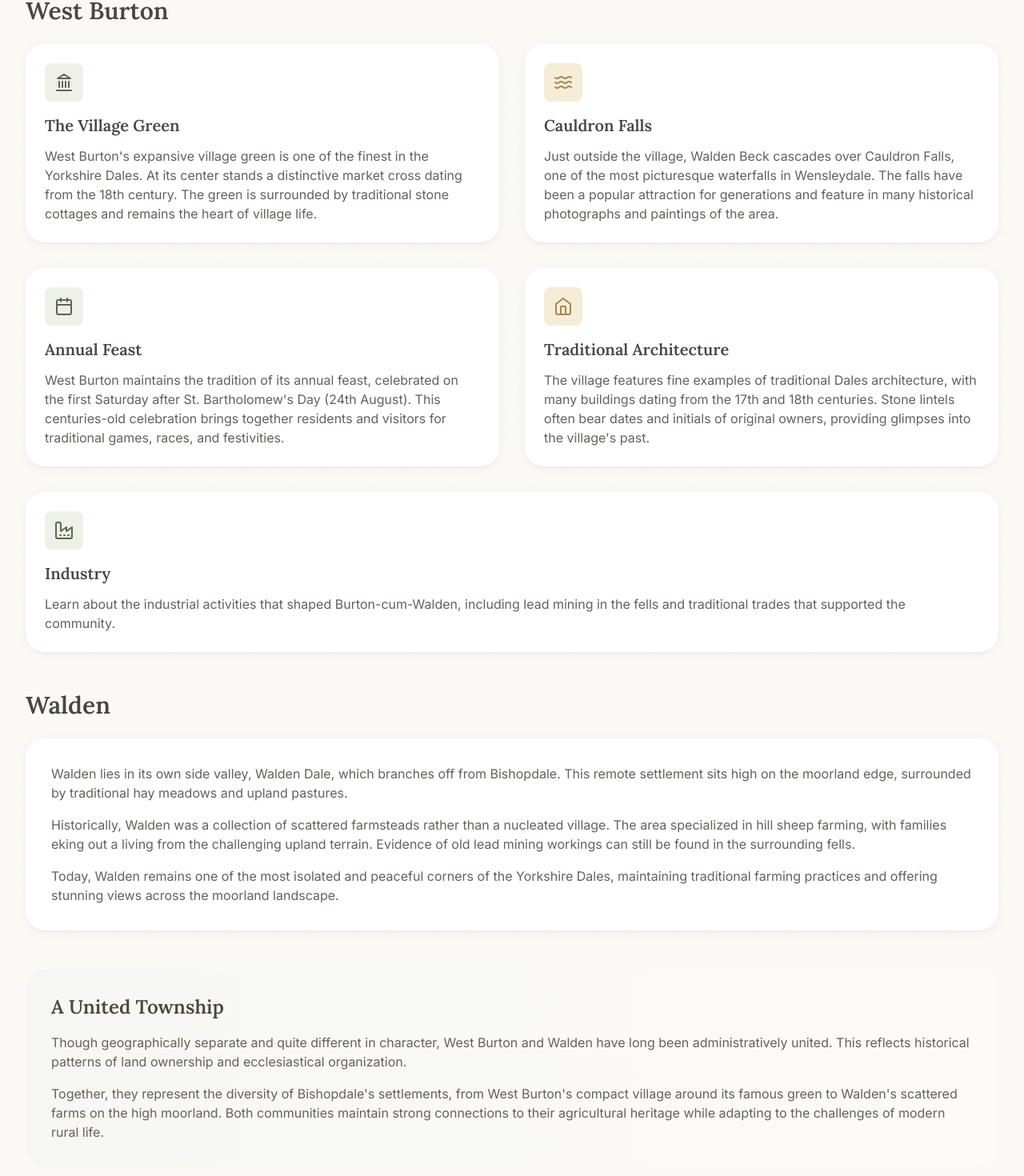
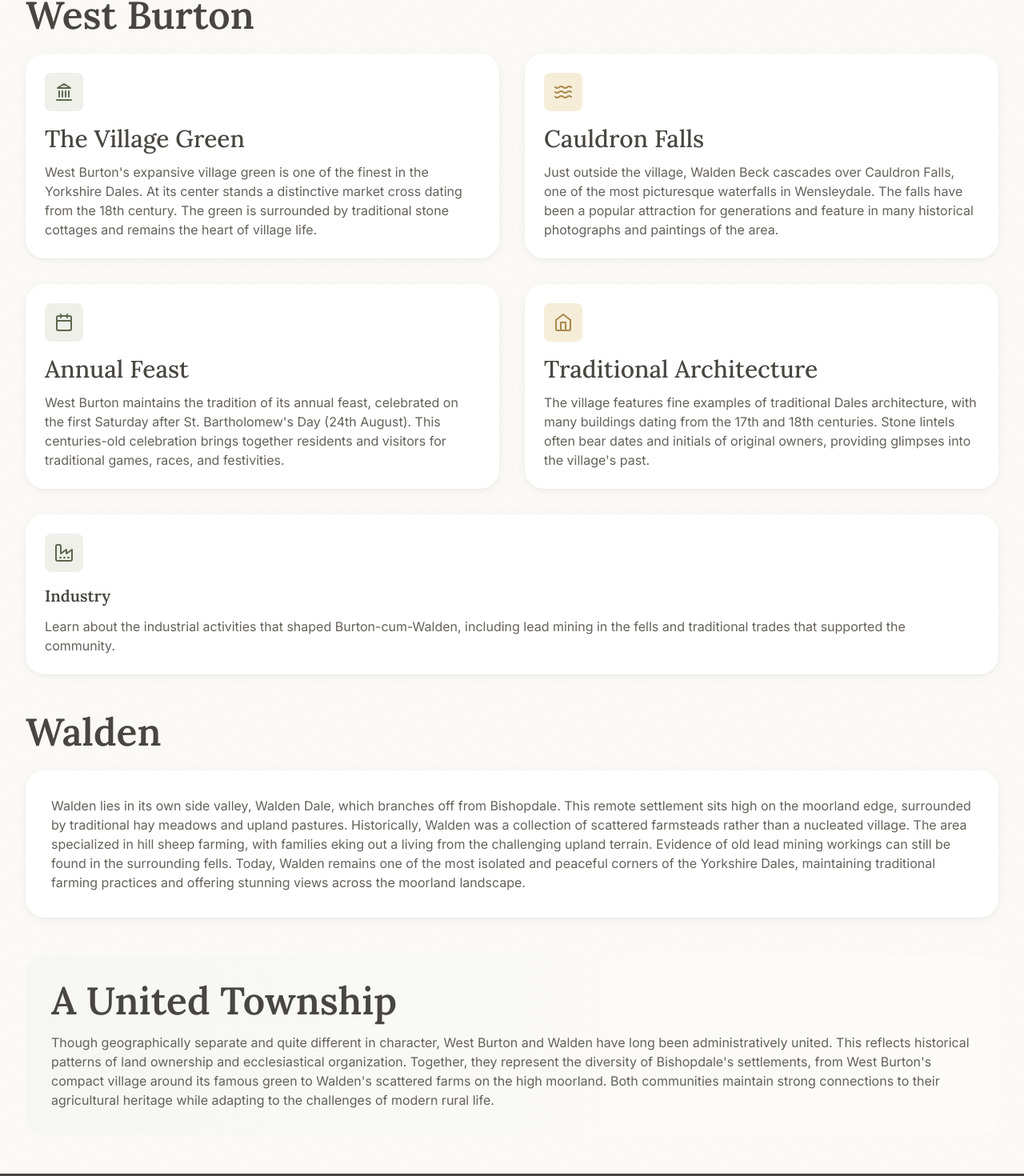
Before and after one commit to HarryAdney/T3, a React (Vite) app: page /townships/burton-cum-walden in a window 1280 px wide. Shown: the part 692-2162 px from the top of the page at 80% size. Built offline with nearby package versions, Linux system fonts and the light colour scheme; no server answers; the database is empty.

Commit message:
Added 20260117103906_add_burton_cum_walden_editable_fields.sql

```diff
--- a/src/pages/townships/burton-cum-walden/BurtonCumWalden.tsx
+++ b/src/pages/townships/burton-cum-walden/BurtonCumWalden.tsx
@@ -9,8 +9,24 @@ import { useEditMode } from '../../../contexts/EditModeContext';
 
 interface TownshipContent {
   id: string;
+  title: string;
   subtitle: string;
   description: any;
+  west_burton_title: string;
+  card1_title: string;
+  card1_content: any;
+  card2_title: string;
+  card2_content: any;
+  card3_title: string;
+  card3_content: any;
+  card4_title: string;
+  card4_content: any;
+  industry_title: string;
+  industry_content: any;
+  walden_title: string;
+  walden_content: any;
+  united_township_title: string;
+  united_township_content: any;
 }
 
 export function BurtonCumWalden() {
@@ -26,7 +42,17 @@ export function BurtonCumWalden() {
     try {
       const { data } = await supabase
         .from('townships')
-        .select('id, subtitle, description')
+        .select(`
+          id, title, subtitle, description,
+          west_burton_title,
+          card1_title, card1_content,
+          card2_title, card2_content,
+          card3_title, card3_content,
+          card4_title, card4_content,
+          industry_title, industry_content,
+          walden_title, walden_content,
+          united_township_title, united_township_content
+        `)
         .eq('slug', 'burton-cum-walden')
         .maybeSingle();
 
@@ -102,6 +128,26 @@ export function BurtonCumWalden() {
     await loadContent();
   };
 
+  const handleSaveTextOnly = async (field: string, htmlContent: string) => {
+    if (!content?.id) return;
+
+    const tempDiv = document.createElement('div');
+    tempDiv.innerHTML = htmlContent;
+    const text = tempDiv.textContent || '';
+
+    const { error } = await supabase
+      .from('townships')
+      .update({ [field]: text })
+      .eq('id', content.id);
+
+    if (error) {
+      console.error('Error saving:', error);
+      throw error;
+    }
+
+    await loadContent();
+  };
+
   return (
     <PageWrapper>
       <div className="relative h-64 mb-8 overflow-hidden md:h-80 lg:h-96">
@@ -114,9 +160,14 @@ export function BurtonCumWalden() {
         </div>
         <div className="absolute inset-0 flex items-center justify-center bg-gradient-to-t from-stone-900/70 to-stone-900/20">
           <div className="text-center text-white">
-            <h1 className="mb-4 font-serif text-4xl font-bold md:text-5xl lg:text-6xl">
-              Burton-cum-Walden
-            </h1>
+            {!loading && (
+              <InlineEditor
+                content={`<h1>${content?.title || 'Burton-cum-Walden'}</h1>`}
+                onSave={(html) => handleSaveTextOnly('title', html)}
+                className="mb-4 font-serif text-4xl font-bold md:text-5xl lg:text-6xl"
+                placeholder="Click to edit title"
+              />
+            )}
             {!loading && (
               <InlineEditor
                 content={`<p>${content?.subtitle || 'Two historic settlements united as one township'}</p>`}
@@ -154,68 +205,113 @@ export function BurtonCumWalden() {
         </div>
 
         <div className="mb-12">
-          <h2 className="mb-6 font-serif text-3xl font-semibold text-stone-900">
-            West Burton
-          </h2>
+          {!loading && (
+            <InlineEditor
+              content={`<h2>${content?.west_burton_title || 'West Burton'}</h2>`}
+              onSave={(html) => handleSaveTextOnly('west_burton_title', html)}
+              className="mb-6 font-serif text-3xl font-semibold text-stone-900"
+              placeholder="Click to edit section title"
+            />
+          )}
           <div className="grid gap-8 md:grid-cols-2">
             <div className="card">
               <div className="flex items-center justify-center w-12 h-12 mb-4 rounded-lg bg-sage-100">
                 <Landmark className="w-6 h-6 text-sage-700" />
               </div>
-              <h3 className="mb-3 font-serif text-xl font-semibold text-stone-900">
-                The Village Green
-              </h3>
-              <p className="text-stone-700">
-                West Burton's expansive village green is one of the finest in the Yorkshire Dales.
-                At its center stands a distinctive market cross dating from the 18th century.
-                The green is surrounded by traditional stone cottages and remains the heart of
-                village life.
-              </p>
+              {!loading && (
+                <InlineEditor
+                  content={`<h3>${content?.card1_title || 'The Village Green'}</h3>`}
+                  onSave={(html) => handleSaveTextOnly('card1_title', html)}
+                  className="mb-3 font-serif text-xl font-semibold text-stone-900"
+                  placeholder="Click to edit card title"
+                />
+              )}
+              {!loading && (
+                <InlineEditor
+                  content={jsonToHtml(
+                    content?.card1_content,
+                    "West Burton's expansive village green is one of the finest in the Yorkshire Dales. At its center stands a distinctive market cross dating from the 18th century. The green is surrounded by traditional stone cottages and remains the heart of village life."
+                  )}
+                  onSave={(html) => handleSaveField('card1_content', html)}
+                  className="text-stone-700"
+                  placeholder="Click to edit card content"
+                />
+              )}
             </div>
 
             <div className="card">
               <div className="flex items-center justify-center w-12 h-12 mb-4 rounded-lg bg-parchment-200">
                 <Waves className="w-6 h-6 text-parchment-700" />
               </div>
-              <h3 className="mb-3 font-serif text-xl font-semibold text-stone-900">
-                Cauldron Falls
-              </h3>
-              <p className="text-stone-700">
-                Just outside the village, Walden Beck cascades over Cauldron Falls, one of the
-                most picturesque waterfalls in Wensleydale. The falls have been a popular
-                attraction for generations and feature in many historical photographs and
-                paintings of the area.
-              </p>
+              {!loading && (
+                <InlineEditor
+                  content={`<h3>${content?.card2_title || 'Cauldron Falls'}</h3>`}
+                  onSave={(html) => handleSaveTextOnly('card2_title', html)}
+                  className="mb-3 font-serif text-xl font-semibold text-stone-900"
+                  placeholder="Click to edit card title"
+                />
+              )}
+              {!loading && (
+                <InlineEditor
+                  content={jsonToHtml(
+                    content?.card2_content,
+                    "Just outside the village, Walden Beck cascades over Cauldron Falls, one of the most picturesque waterfalls in Wensleydale. The falls have been a popular attraction for generations and feature in many historical photographs and paintings of the area."
+                  )}
+                  onSave={(html) => handleSaveField('card2_content', html)}
+                  className="text-stone-700"
+                  placeholder="Click to edit card content"
+                />
+              )}
             </div>
 
             <div className="card">
               <div className="flex items-center justify-center w-12 h-12 mb-4 rounded-lg bg-sage-100">
                 <Calendar className="w-6 h-6 text-sage-700" />
               </div>
-              <h3 className="mb-3 font-serif text-xl font-semibold text-stone-900">
-                Annual Feast
-              </h3>
-              <p className="text-stone-700">
-                West Burton maintains the tradition of its annual feast, celebrated on the
-                first Saturday after St. Bartholomew's Day (24th August). This centuries-old
-                celebration brings together residents and visitors for traditional games,
-                races, and festivities.
-              </p>
+              {!loading && (
+                <InlineEditor
+                  content={`<h3>${content?.card3_title || 'Annual Feast'}</h3>`}
+                  onSave={(html) => handleSaveTextOnly('card3_title', html)}
+                  className="mb-3 font-serif text-xl font-semibold text-stone-900"
+                  placeholder="Click to edit card title"
+                />
+              )}
+              {!loading && (
+                <InlineEditor
+                  content={jsonToHtml(
+                    content?.card3_content,
+                    "West Burton maintains the tradition of its annual feast, celebrated on the first Saturday after St. Bartholomew's Day (24th August). This centuries-old celebration brings together residents and visitors for traditional games, races, and festivities."
+                  )}
+                  onSave={(html) => handleSaveField('card3_content', html)}
+                  className="text-stone-700"
+                  placeholder="Click to edit card content"
+                />
+              )}
             </div>
 
             <div className="card">
               <div className="flex items-center justify-center w-12 h-12 mb-4 rounded-lg bg-parchment-200">
                 <Home className="w-6 h-6 text-parchment-700" />
               </div>
-              <h3 className="mb-3 font-serif text-xl font-semibold text-stone-900">
-                Traditional Architecture
-              </h3>
-              <p className="text-stone-700">
-                The village features fine examples of traditional Dales architecture, with
-                many buildings dating from the 17th and 18th centuries. Stone lintels often
-                bear dates and initials of original owners, providing glimpses into the
-                village's past.
-              </p>
+              {!loading && (
+                <InlineEditor
+                  content={`<h3>${content?.card4_title || 'Traditional Architecture'}</h3>`}
+                  onSave={(html) => handleSaveTextOnly('card4_title', html)}
+                  className="mb-3 font-serif text-xl font-semibold text-stone-900"
+                  placeholder="Click to edit card title"
+                />
+              )}
+              {!loading && (
+                <InlineEditor
+                  content={jsonToHtml(
+                    content?.card4_content,
+                    "The village features fine examples of traditional Dales architecture, with many buildings dating from the 17th and 18th centuries. Stone lintels often bear dates and initials of original owners, providing glimpses into the village's past."
+                  )}
+                  onSave={(html) => handleSaveField('card4_content', html)}
+                  className="text-stone-700"
+                  placeholder="Click to edit card content"
+                />
+              )}
             </div>
 
             {isEditMode ? (
@@ -223,13 +319,25 @@ export function BurtonCumWalden() {
                 <div className="flex items-center justify-center w-12 h-12 mb-4 rounded-lg bg-sage-100">
                   <Factory className="w-6 h-6 text-sage-700" />
                 </div>
-                <h3 className="mb-3 font-serif text-xl font-semibold text-stone-900">
-                  Industry
-                </h3>
-                <p className="text-stone-700">
-                  Learn about the industrial activities that shaped Burton-cum-Walden, including
-                  lead mining in the fells and traditional trades that supported the community.
-                </p>
+                {!loading && (
+                  <InlineEditor
+                    content={`<h3>${content?.industry_title || 'Industry'}</h3>`}
+                    onSave={(html) => handleSaveTextOnly('industry_title', html)}
+                    className="mb-3 font-serif text-xl font-semibold text-stone-900"
+                    placeholder="Click to edit card title"
+                  />
+                )}
+                {!loading && (
+                  <InlineEditor
+                    content={jsonToHtml(
+                      content?.industry_content,
+                      "Learn about the industrial activities that shaped Burton-cum-Walden, including lead mining in the fells and traditional trades that supported the community."
+                    )}
+                    onSave={(html) => handleSaveField('industry_content', html)}
+                    className="text-stone-700"
+                    placeholder="Click to edit card content"
+                  />
+                )}
               </div>
             ) : (
               <Link to="/townships/burton-cum-walden/industry" className="transition-shadow card group hover:shadow-lg md:col-span-2">
@@ -237,11 +345,13 @@ export function BurtonCumWalden() {
                   <Factory className="w-6 h-6 text-sage-700" />
                 </div>
                 <h3 className="mb-3 font-serif text-xl font-semibold text-stone-900">
-                  Industry
+                  {content?.industry_title || 'Industry'}
                 </h3>
                 <p className="text-stone-700">
-                  Learn about the industrial activities that shaped Burton-cum-Walden, including
-                  lead mining in the fells and traditional trades that supported the community.
+                  {content?.industry_content ?
+                    jsonToHtml(content.industry_content).replace(/<\/?p>/g, '') :
+                    "Learn about the industrial activities that shaped Burton-cum-Walden, including lead mining in the fells and traditional trades that supported the community."
+                  }
                 </p>
               </Link>
             )}
@@ -249,45 +359,50 @@ export function BurtonCumWalden() {
         </div>
 
         <div className="mb-12">
-          <h2 className="mb-6 font-serif text-3xl font-semibold text-stone-900">
-            Walden
-          </h2>
+          {!loading && (
+            <InlineEditor
+              content={`<h2>${content?.walden_title || 'Walden'}</h2>`}
+              onSave={(html) => handleSaveTextOnly('walden_title', html)}
+              className="mb-6 font-serif text-3xl font-semibold text-stone-900"
+              placeholder="Click to edit section title"
+            />
+          )}
           <div className="p-8 card">
-            <p className="mb-4 text-stone-700">
-              Walden lies in its own side valley, Walden Dale, which branches off from Bishopdale.
-              This remote settlement sits high on the moorland edge, surrounded by traditional
-              hay meadows and upland pastures.
-            </p>
-            <p className="mb-4 text-stone-700">
-              Historically, Walden was a collection of scattered farmsteads rather than a nucleated
-              village. The area specialized in hill sheep farming, with families eking out a living
-              from the challenging upland terrain. Evidence of old lead mining workings can still
-              be found in the surrounding fells.
-            </p>
-            <p className="text-stone-700">
-              Today, Walden remains one of the most isolated and peaceful corners of the Yorkshire
-              Dales, maintaining traditional farming practices and offering stunning views across
-              the moorland landscape.
-            </p>
+            {!loading && (
+              <InlineEditor
+                content={jsonToHtml(
+                  content?.walden_content,
+                  "Walden lies in its own side valley, Walden Dale, which branches off from Bishopdale. This remote settlement sits high on the moorland edge, surrounded by traditional hay meadows and upland pastures.\n\nHistorically, Walden was a collection of scattered farmsteads rather than a nucleated village. The area specialized in hill sheep farming, with families eking out a living from the challenging upland terrain. Evidence of old lead mining workings can still be found in the surrounding fells.\n\nToday, Walden remains one of the most isolated and peaceful corners of the Yorkshire Dales, maintaining traditional farming practices and offering stunning views across the moorland landscape."
+                )}
+                onSave={(html) => handleSaveField('walden_content', html)}
+                className="text-stone-700"
+                placeholder="Click to edit content"
+              />
+            )}
           </div>
         </div>
 
         <div className="prose prose-stone max-w-none">
           <div className="p-8 rounded-2xl bg-gradient-to-r from-sage-50 to-parchment-50">
-            <h2 className="mb-4 font-serif text-2xl font-semibold text-stone-900">
-              A United Township
-            </h2>
-            <p className="mb-4 text-stone-700">
-              Though geographically separate and quite different in character, West Burton and
-              Walden have long been administratively united. This reflects historical patterns
-              of land ownership and ecclesiastical organization.
-            </p>
-            <p className="text-stone-700">
-              Together, they represent the diversity of Bishopdale's settlements, from West
-              Burton's compact village around its famous green to Walden's scattered farms
-              on the high moorland. Both communities maintain strong connections to their
-              agricultural heritage while adapting to the challenges of modern rural life.
-            </p>
+            {!loading && (
+              <InlineEditor
+                content={`<h2>${content?.united_township_title || 'A United Township'}</h2>`}
+                onSave={(html) => handleSaveTextOnly('united_township_title', html)}
+                className="mb-4 font-serif text-2xl font-semibold text-stone-900"
+                placeholder="Click to edit section title"
+              />
+            )}
+            {!loading && (
+              <InlineEditor
+                content={jsonToHtml(
+                  content?.united_township_content,
+                  "Though geographically separate and quite different in character, West Burton and Walden have long been administratively united. This reflects historical patterns of land ownership and ecclesiastical organization.\n\nTogether, they represent the diversity of Bishopdale's settlements, from West Burton's compact village around its famous green to Walden's scattered farms on the high moorland. Both communities maintain strong connections to their agricultural heritage while adapting to the challenges of modern rural life."
+                )}
+                onSave={(html) => handleSaveField('united_township_content', html)}
+                className="text-stone-700"
+                placeholder="Click to edit content"
+              />
+            )}
           </div>
         </div>
       </div>
```
Also changed, not shown: 1 other file (tests, documents, lock files or other folders).
